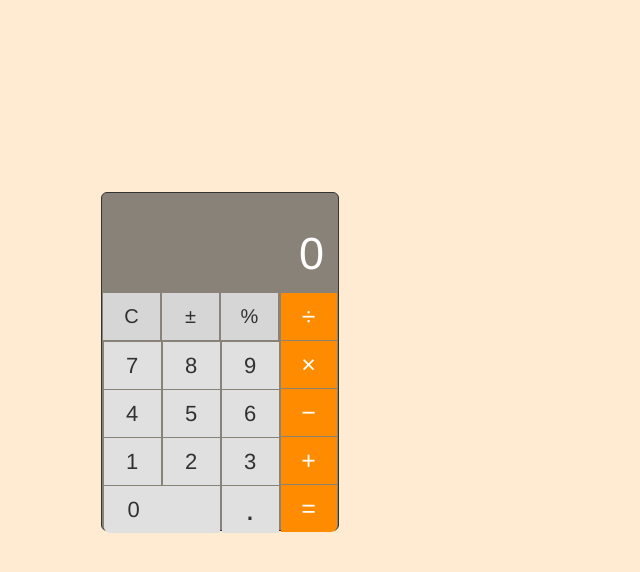
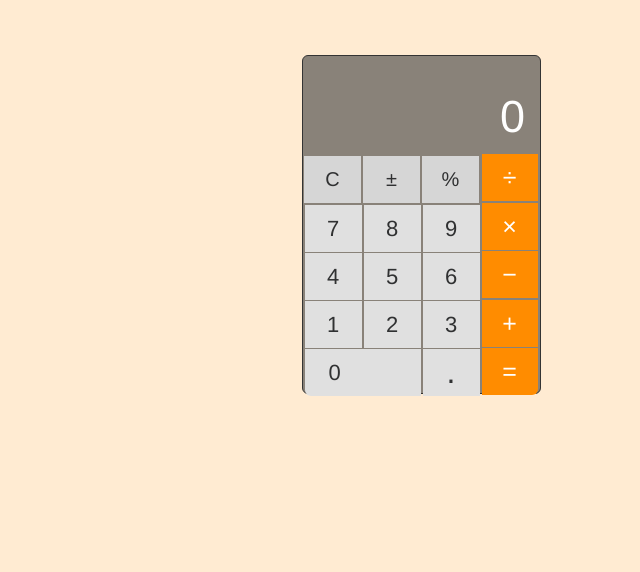
Before and after one commit to mikoloism/weekend-calculator, a React (Create React App) app: page / in a window 1280 px wide. Shown: the top 572 px of the page, without its empty margins (219-859 px from the left). Built offline with nearby package versions, Linux system fonts and the light colour scheme.

Commit message:
wrapping app and centered

```diff
--- a/src/App.js
+++ b/src/App.js
@@ -8,7 +8,13 @@ function App() {
 	});
 	Store.state = state;
 	Store.setState = setState;
-	return <WgCalc />;
+	return (
+		<div className='container'>
+			<div className='wrapper'>
+				<WgCalc />
+			</div>
+		</div>
+	);
 }
 
 export { Store };
--- a/src/styles/_layout.scss
+++ b/src/styles/_layout.scss
@@ -12,3 +12,12 @@ input {
 	@extend %CLEAR_INPUT;
 	// @include font;
 }
+
+.container {
+	@extend %flex-column-wrap-center;
+	margin-top: 30px;
+}
+.wrapper {
+	display: inline-flex;
+	padding: 25px;
+}
--- a/src/styles/_wg-calc.scss
+++ b/src/styles/_wg-calc.scss
@@ -1,8 +1,8 @@
 .wg-calc {
 	& {
-		margin: 15% 25%; // if using as production, you should remove this line
+		// margin: 15% 25%; // if using as production, you should remove this line
 		@extend %flex-row-wrap-center;
-		width: _width(4) + ($CALC_KEY_GAP * 10);
+		width: _width(4) + ($CALC_KEY_GAP * 11);
 		height: _height(7) + ($CALC_KEY_GAP * 10);
 		border: 1px solid #343434;
 		border-radius: $CALC_RADIUS;
@@ -45,7 +45,7 @@
 			@extend %flex-row-wrap-center;
 			width: _width(3) + ($CALC_KEY_GAP * 9);
 			height: _height(1);
-			margin-bottom: $CALC_KEY_GAP;
+			margin-bottom: $CALC_KEY_GAP * 1.1;
 		}
 		&--numeric {
 			margin-top: $CALC_KEY_GAP;
@@ -107,6 +107,10 @@
 		&--number:last-child {
 			margin-right: 0;
 		}
+		&--function:first-child {
+			margin-top: $CALC_KEY_GAP * -1;
+			margin-bottom: $CALC_KEY_GAP * 1;
+		}
 		&--function {
 			margin-right: 1px;
 		}
```
